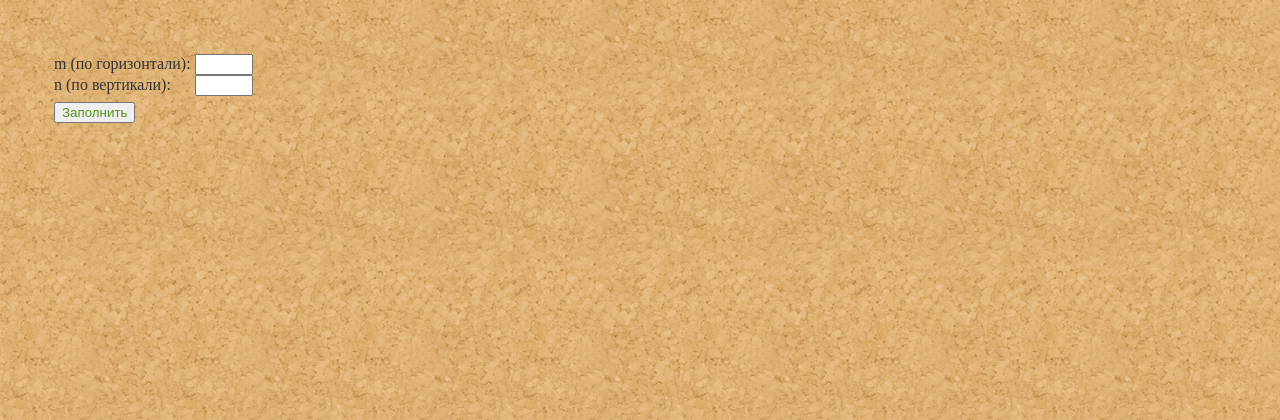
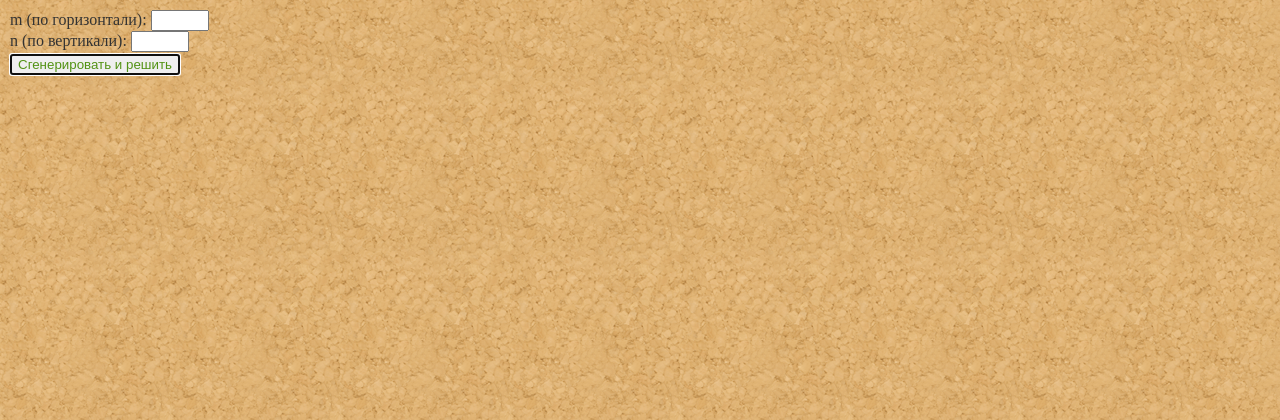
Before and after one commit to andrew-h-siberian/Squares_test, a PHP site: page / in a window 1280 px wide. Shown: the top 420 px of the page. Run offline with PHP 8.4, Linux system fonts and the light colour scheme.

Commit message:
Кнопки - в одну и немного табуляции

```diff
--- a/index.php
+++ b/index.php
@@ -19,15 +19,10 @@
                 <input type="number" class="numInput" id="m" name="mSize" min="1" max="50" maxlength="2"  required="required" />
                 <br/>
                 <label for="nSize">n (по вертикали):</label>
-			&nbsp;&nbsp;&nbsp;&nbsp;
                 <input type="number" class="numInput" id="n" name="nSize" min="1" max="50" maxlength="2" required />
             </div>
             <div class="form_div">
-            <!--<input type="submit" class="button positive" id="btnCreate" name="create" value="Create" autofocus/>-->
-
-            <!--<button onclick="fill()" accept="" accesskey="" alt="" formaction="" id="btnCreate" name="fill" value="Заполнить"/>Заполнить</button>-->
-			<button class="button positive" id="btnCreate" name="fillButton" value="fill" alt="Заполнить">Заполнить</button>
-            <!--<input onclick="" type="button" class="button positive" id="btnSolve" name="solve" value="solve" />-->
+                <button class="button positive" id="btnCreate" name="fillButton" value="fill" autofocus>Сгенерировать и решить</button>
             </div>
         </form>
 
@@ -35,7 +30,6 @@
 
     <?php
 
-        //echo '$_GET=' . print_r ($_GET, true);
     echo '<br/>';
 
     function makeGrid($x, $y) {
@@ -185,7 +179,7 @@
       });
     }
 
-	/*	on("keypress", function(evt) {
+  /*  on("keypress", function(evt) {
     var keycode = evt.charCode || evt.keyCode;
     if (keycode == 46 || this.value.length==3) {
     return false;
@@ -193,19 +187,19 @@
   });*/
 
     //function valNum(x){
-		//	//var e = document.getElementById(x);
-		//	if(isNaN(x.val())){
-		//		document.write(x);
-		//		x.val(x.val().match(/[0-9]*/));
-		//	}
+    //  //var e = document.getElementById(x);
+    //  if(isNaN(x.val())){
+    //    document.write(x);
+    //    x.val(x.val().match(/[0-9]*/));
+    //  }
     //}
 
     //left as an example of regexp little flaw
     //keyup(function() {
-		//	var e = document.getElementById("m");
-		//	if(isNaN(e.val())){
-		//		e.val(e.val().match(/[0-9]*/)); //so, why not to hate regexp when they can contain "end of multiline commentary section" set of characters? :)
-		//	}
+    //  var e = document.getElementById("m");
+    //  if(isNaN(e.val())){
+    //    e.val(e.val().match(/[0-9]*/)); //so, why not to hate regexp when they can contain "end of multiline commentary section" set of characters? :)
+    //  }
     //});
 
   </script>-->
--- a/style.css
+++ b/style.css
@@ -1,29 +1,29 @@
 body {
-	padding: 18px;
+  padding: 0;
   margin: 0;
   background: #d39c5c url(images/cork-bg.png);
   color: #333333;
 }
 
-.cell1 {
-	background-color: #abc;
-}
-
-.cell2 {
-	background-color: #abb;
+.main_wrapper {
+  margin: 4px;
+  padding: 4px;
 }
 
 .form_div {
-	margin: 6px;
-}
-
-.main_wrapper {
-	margin: 12px;
-	padding: 18px;
+  margin: 2px;
 }
 
 .numInput {
   width: 50px;
+}
+
+.cell1 {
+  background-color: #bfd2e6;
+}
+
+.cell2 {
+  background-color: #bed4ca;
 }
 
 /* STANDARD */button:hover, .buttons a:hover{
```
Lines whose indentation alone changed are shown as unchanged.
